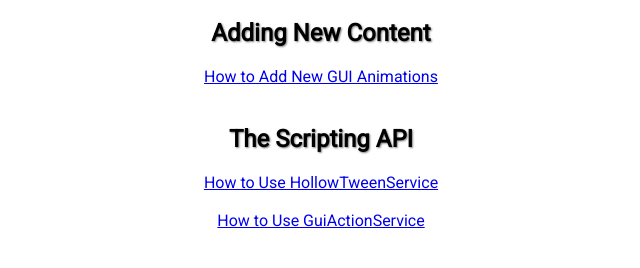
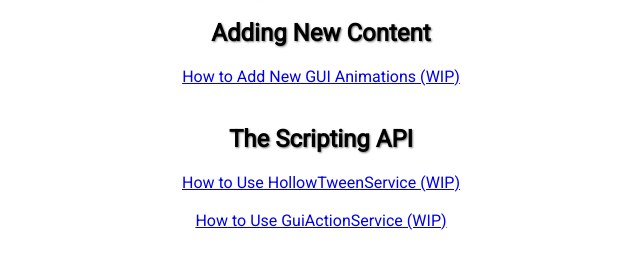
Before and after one commit to VelvetCauliflower/Kopykat-Tutorials, a plain HTML site: page index.html in a window 1280 px wide. Shown: the part 62-330 px from the top of the page, without its empty margins (319-959 px from the left). Drawn offline with Linux system fonts and the light colour scheme.

Commit message:
Update index.html

```diff
--- a/index.html
+++ b/index.html
@@ -39,14 +39,14 @@
 
 <h2> Adding New Content </h2>
 
-<a href="https://velvetcauliflower.github.io/Kopykat-Tutorials/How_To_Add_New_Gui_Animations.html"> How to Add New GUI Animations</a>
+<a href="https://velvetcauliflower.github.io/Kopykat-Tutorials/How_To_Add_New_Gui_Animations.html"> How to Add New GUI Animations (WIP)</a>
 
 <br><br>
 <h2>  The Scripting API </h2>
 
-<a href="https://velvetcauliflower.github.io/Kopykat-Tutorials/How_To_Use_HollowTweenService.html"> How to Use HollowTweenService </a>
+<a href="https://velvetcauliflower.github.io/Kopykat-Tutorials/How_To_Use_HollowTweenService.html"> How to Use HollowTweenService (WIP)</a>
 <br><br>
-<a href="https://velvetcauliflower.github.io/Kopykat-Tutorials/How_To_Use_GuiActionService.html"> How to Use GuiActionService </a>
+<a href="https://velvetcauliflower.github.io/Kopykat-Tutorials/How_To_Use_GuiActionService.html"> How to Use GuiActionService (WIP)</a>
 
 </body>
 
```
